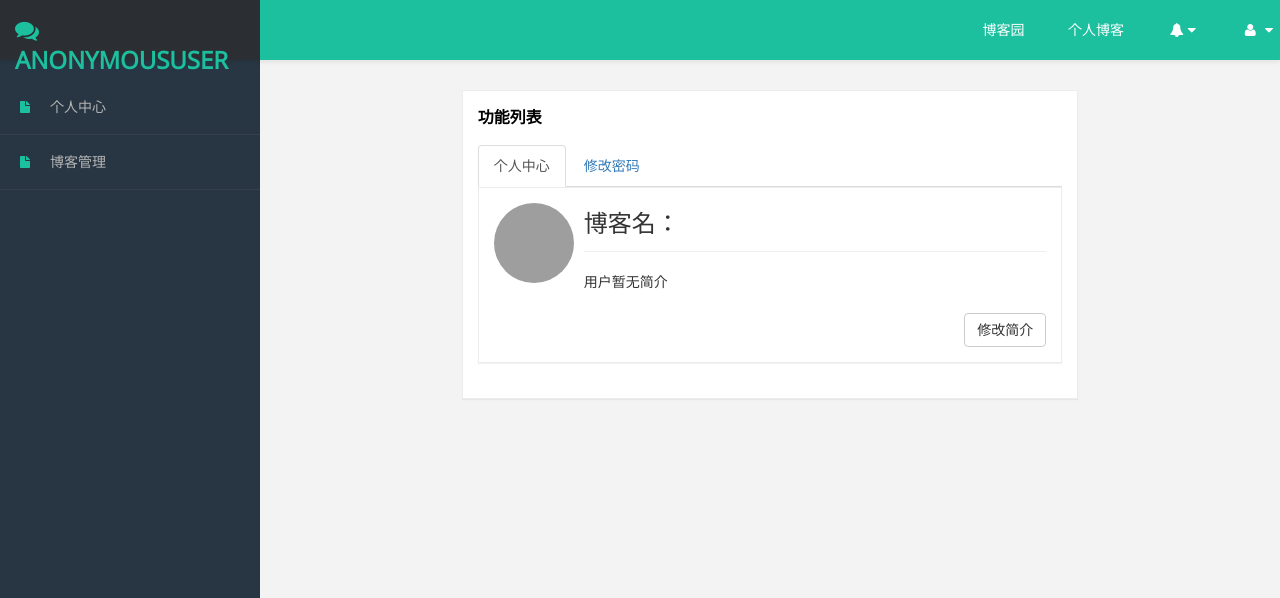
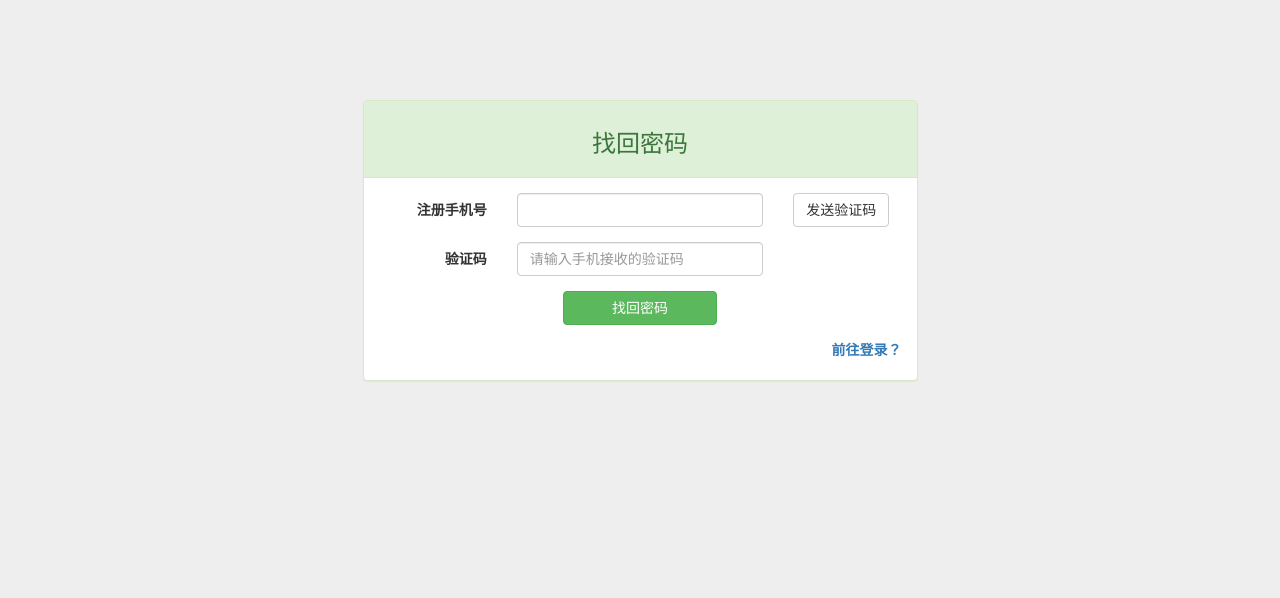
Before and after one commit to GE-fighting/bbs, a Django app: page /blog/backend/userManager/found_pwd/ in a window 1280 px wide. Shown: the top 598 px of the page. After the commit the page ends 381 px from the top, so only its background shows below. Run offline with Django 3.2, Linux system fonts and the light colour scheme; some libraries are stand-ins or nearby versions; grey boxes are pictures that could not be loaded.

Commit message:
找回密码功能完成

```diff
--- a/blog/forms.py
+++ b/blog/forms.py
@@ -95,12 +95,11 @@ class RegForm(forms.Form):
             self.add_error("phone", ValidationError("手机号格式错误"))
         else:  # 不传返回值服务器会报错
             return phone
-
+    # 对验证码进行判断，查看是否一致
     def clean_code(self):
         code = self.cleaned_data.get("code")
         phone = self.cleaned_data.get("phone")
         codeKey = "phone:" + phone
-        print(codeKey)
         if getCode(codeKey) != code:
             self.add_error("code", ValidationError("验证码错误"))
         else:
--- a/blog/urls.py
+++ b/blog/urls.py
@@ -11,9 +11,10 @@ urlpatterns = [
     # ------------!关注功能------------#
 
     # --------------个人中心管理-----------#
-    url(r'backend/userManager/edit_profile/', view_userManage.edit_userProfile),
-    url(r'backend/userManager/rem_user/', view_userManage.rem_user),
-    url(r'backend/userManager/edit_pwd/', view_userManage.edit_pwd),#修改密码
+    url(r'backend/userManager/edit_profile/', view_userManage.edit_userProfile),#用户修改简介
+    url(r'backend/userManager/rem_user/', view_userManage.rem_user),#用户保存七天密码
+    url(r'backend/userManager/edit_pwd/', view_userManage.edit_pwd),#修改用户密码
+    url(r'backend/userManager/found_pwd/', view_userManage.found_pwd),#用户找回密码
     url(r'backend/userManager/', view_userManage.userManager),#跳转到个人中心页面
 
     # --------------！个人中心管理-----------#
--- a/blog/view_userManage.py
+++ b/blog/view_userManage.py
@@ -4,6 +4,9 @@ from django.shortcuts import render, redirect
 from blog import models
 from django.contrib import auth
 import json
+import random
+from untils.testRedis import getCode
+
 
 def userManager(request):
     return render(request, "backend/user_manage.html")
@@ -25,9 +28,7 @@ def edit_userProfile(request):
 def edit_pwd(request):
     ret = {"status": 0, "msg": "密码重置成功"}
     old_pwd = request.POST.get("old_pwd")
-    print(old_pwd)
     new_pwd = request.POST.get("new_pwd")
-    print(new_pwd)
     user = request.user
     if user.check_password(old_pwd):
         user.set_password(new_pwd)
@@ -37,6 +38,28 @@ def edit_pwd(request):
         ret["msg"] = "原密码错误，请重新填写"
     return JsonResponse(ret)
 
+
+def found_pwd(request):
+    ret={"status":0,"msg":"密码找回成功"}
+    if request.method == "GET":
+        return render(request, "foundPwd.html")
+    else:
+        phone=request.POST.get("phone")
+        code=request.POST.get("code")
+        codeKey = "phone:" + phone
+        if getCode(codeKey) != code:
+            ret["status"]=1
+            ret["msg"]="验证码错误，请再次尝试"
+            return JsonResponse(ret)
+        else:
+            user_obj=models.UserInfo.objects.filter(phone=phone).first()
+            strCode = ""
+            for i in range(0, 6):
+                strCode = strCode + str(random.randint(0, 9))
+            user_obj.set_password(strCode)
+            user_obj.save()
+            ret["msg"]="您的密码已重置为"+strCode
+            return JsonResponse(ret)
 
 def rem_user(request):
     ret = {"status": 0, "msg": "记住密码成功"}
@@ -48,14 +71,14 @@ def rem_user(request):
     if user:
         if saveFlag == "true":
             response.set_signed_cookie('login', username + ',' + password, salt='hello', max_age=24 * 3600 * 7)
-            response.content=json.dumps(ret)
+            response.content = json.dumps(ret)
             return response
         else:
             ret["status"] = 1
             ret["msg"] = "不记住密码成功"
             print(type(ret))
             print(type(json.dumps(ret)))
-            response.content=json.dumps(ret)
+            response.content = json.dumps(ret)
             response.delete_cookie("login")
             return response
     else:
--- a/blog/views.py
+++ b/blog/views.py
@@ -21,9 +21,10 @@ def sendCode(request):
     client = smsclient.ZhenziSmsClient("https://sms_developer.zhenzikj.com", "105034",
                                        "2a6ef5e2-aa69-408a-b03d-be9ca79e8010")
     # 给客户端设置参数
+    print(strCode)
     params = {'message': '您的验证码为:' + strCode, 'number': phone}
     # 客户端发送信息，得到返回结果
-    result = client.send(params)
+    # result = client.send(params)
     # 将号码和对应的验证码存到redis中，设置有效时间
     saveCode(phone, strCode)
     result = {"code": 0}
--- a/templates/foundPwd.html
+++ b/templates/foundPwd.html
@@ -6,6 +6,8 @@
     <meta name="viewport" content="width=device-width, initial-scale=1"><!--移动端适配-->
     <link href="https://cdn.bootcss.com/normalize/8.0.1/normalize.min.css" rel="stylesheet"><!--统一浏览器格式-->
     <link rel="stylesheet" href="/static/mystyle.css">
+    <link rel="stylesheet" href="/static/bootstrap-3.3.7/css/bootstrap.min.css">
+    <link href="https://cdn.bootcss.com/sweetalert/1.1.3/sweetalert.min.css" rel="stylesheet">
 </head>
 <body class="bgbody">
 <div class="container">
@@ -17,17 +19,31 @@
                     <div class="form-horizontal">
                         {% csrf_token %}
                         <div class="form-group">
-                            <label class="col-md-3 control-label">姓名</label>
+                            <label class="col-md-3 control-label">注册手机号</label>
                             <div class="col-md-6">
-                                <input type="text" class="form-control" id="username" value="{{ username }}">
+                                <input type="text" class="form-control" id="phone">
+                            </div>
+                            <div class="col-md-2">
+                                <button class="btn btn-default" id="send_code" type="button">发送验证码</button>
                             </div>
                         </div>
                         <div class="form-group">
-                            <label class="col-md-3 control-label">密码</label>
+                            <label class="col-md-3 control-label">验证码</label>
                             <div class="col-md-6">
-                                <input type="password" class="form-control" id="password" value="{{ password }}">
+                                <input type="text" class="form-control" id="code" placeholder="请输入手机接收的验证码">
                             </div>
                         </div>
+                        <div class="form-group text-center hidden" id="show_pwd">
+                            <div class="alert alert-info">
+                                <strong></strong>
+                            </div>
+                        </div>
+                        <div class="form-group">
+                            <div class="col-md-offset-4 col-md-4">
+                                <button id="btn1" class="btn btn-success btn-block">找回密码</button>
+                            </div>
+                        </div>
+                        <label class="pull-right"><a href="/login/">前往登录？</a></label>
                     </div>
                 </div>
             </div>
@@ -35,5 +51,64 @@
         </div>
     </div>
 </div>
+<script src="/static/jquery-3.4.1.min.js"></script>
+<script src="/static/bootstrap-3.3.7/js/bootstrap.min.js"></script>
+<script src="https://cdn.bootcss.com/sweetalert/1.1.3/sweetalert.min.js"></script>
+
+<script src="/static/countdown.js"></script>
+<script>
+    //发送验证码按钮点击事件
+    $("#send_code").click(function () {
+        var thisEle = this;
+        var phone = $("#phone").val();
+        var result = /^1[35678]\d{9}$/.test(phone);//正则表达式对用户输入的电话判断是否符合规范
+        if (result) {
+            $.ajax({
+                url: "/sendCode/",
+                type: "get",
+                data: {"phone": phone},
+                success: function (data) {
+                    if (data.code !== 0) {
+                        swal({
+                            title: "",
+                            text: data.data,
+                            type: "error",
+                            showConfirmButton: true
+                        })
+                    } else {
+                        countdown(thisEle);
+                    }
+                }
+            })
+        } else {
+            swal({
+                title: "",
+                text: "手机格式错误",
+                type: "error",
+                showConfirmButton: true
+            })
+        }
+    })
+
+    $("#btn1").click(function () {
+        var phone = $("#phone").val();
+        var code = $("#code").val();
+        $.ajax({
+            url: "/blog/backend/userManager/found_pwd/",
+            type: "POST",
+            data: {
+                "phone": phone,
+                "code": code,
+                csrfmiddlewaretoken: $("[name='csrfmiddlewaretoken']").val(),
+            },
+            success: function (data) {
+                if (!data.status){
+                    $("strong").text(data.msg);
+                    $("#show_pwd").removeClass("hidden")
+                }
+            }
+        })
+    })
+</script>
 </body>
 </html>
--- a/templates/login.html
+++ b/templates/login.html
@@ -35,7 +35,7 @@
                                        checked{% endif %}>记住密码
                             </label>
                             <label class="col-md-5 control-label">
-                                <a href="">忘记密码？</a>
+                                <a href="/blog/backend/userManager/found_pwd/">忘记密码？</a>
                             </label>
 
                         </div>
--- a/templates/register.html
+++ b/templates/register.html
@@ -121,7 +121,7 @@
     $("#send_code").click(function () {
         var thisEle = this;
         var phone = $("#id-phone").val();
-        var result = /^1[35678]\d{9}$/.test(phone);
+        var result = /^1[35678]\d{9}$/.test(phone);//正则表达式对用户输入的电话判断是否符合规范
         if (result) {
             $.ajax({
                 url: "/sendCode/",
```
